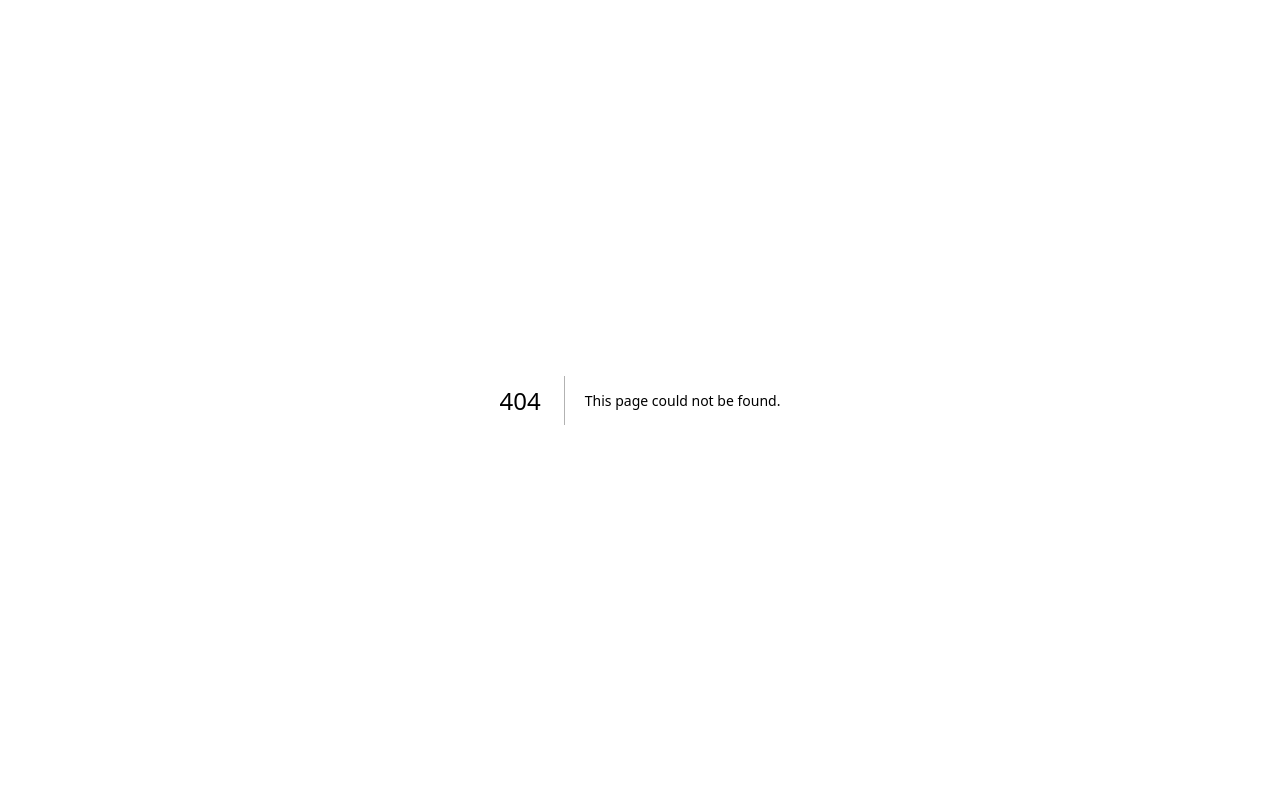
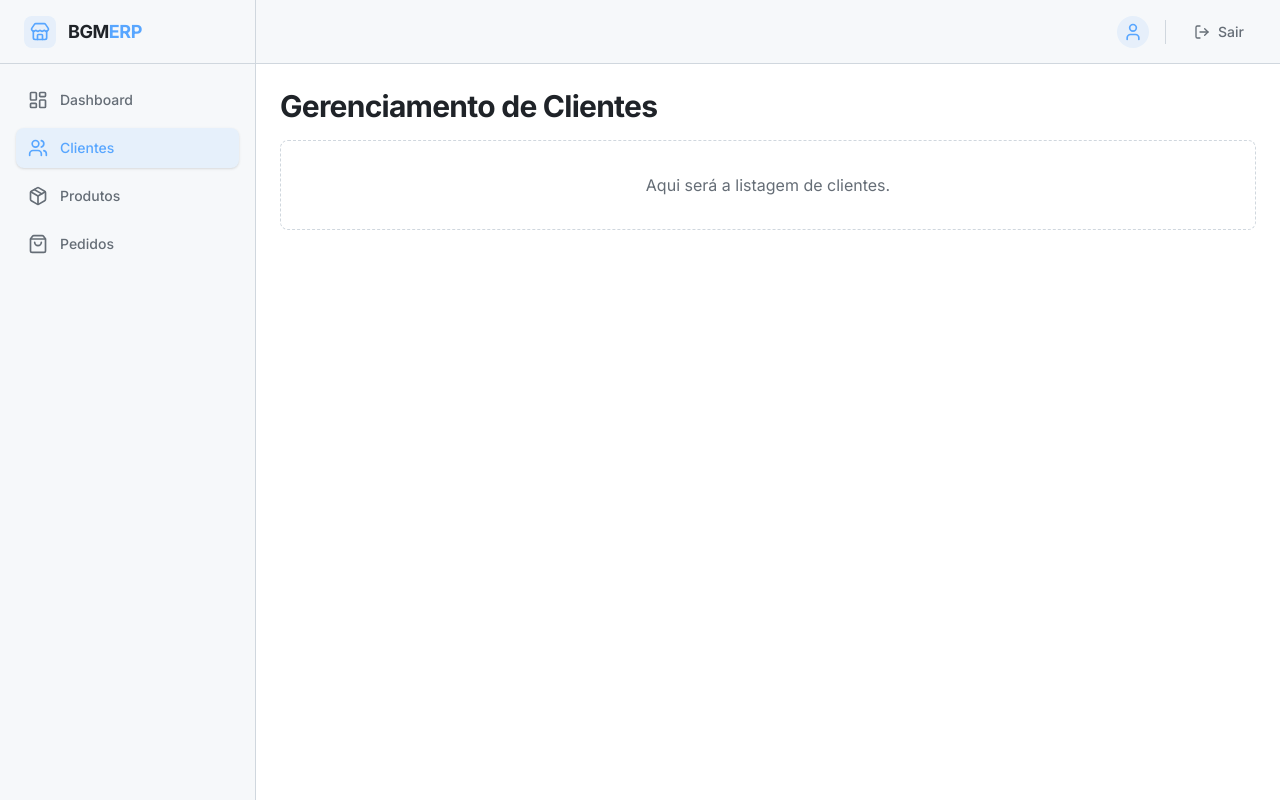
Before and after one commit to udoremi/dw3_final, a Next.js app in the folder erp_frontend/: page /clientes in a window 1280 px wide. Before the commit this address had no page. Built offline with nearby package versions, Linux system fonts and the light colour scheme.

Commit message:
add: adicionando base de pastas e arquivos.

```diff
--- /dev/null
+++ b/erp_frontend/src/app/(app)/clientes/page.tsx
@@ -0,0 +1,12 @@
+export default function ClientesPage() {
+  return (
+    <div className="flex flex-col gap-4">
+      <h1 className="text-3xl font-bold tracking-tight text-foreground">
+        Gerenciamento de Clientes
+      </h1>
+      <div className="rounded-lg border border-dashed border-border p-8 text-center text-muted-foreground">
+        Aqui será a listagem de clientes.
+      </div>
+    </div>
+  );
+}
--- /dev/null
+++ b/erp_frontend/src/app/(app)/pedidos/page.tsx
@@ -0,0 +1,12 @@
+export default function PedidosPage() {
+  return (
+    <div className="flex flex-col gap-4">
+      <h1 className="text-3xl font-bold tracking-tight text-foreground">
+        Controle de Pedidos
+      </h1>
+      <div className="rounded-lg border border-dashed border-border p-8 text-center text-muted-foreground">
+        Aqui será a gestão de vendas e status de pedidos.
+      </div>
+    </div>
+  );
+}
--- /dev/null
+++ b/erp_frontend/src/app/(app)/produtos/page.tsx
@@ -0,0 +1,12 @@
+export default function ProdutosPage() {
+  return (
+    <div className="flex flex-col gap-4">
+      <h1 className="text-3xl font-bold tracking-tight text-foreground">
+        Catálogo de Produtos
+      </h1>
+      <div className="rounded-lg border border-dashed border-border p-8 text-center text-muted-foreground">
+        Aqui será o cadastro e estoque de produtos.
+      </div>
+    </div>
+  );
+}
```
